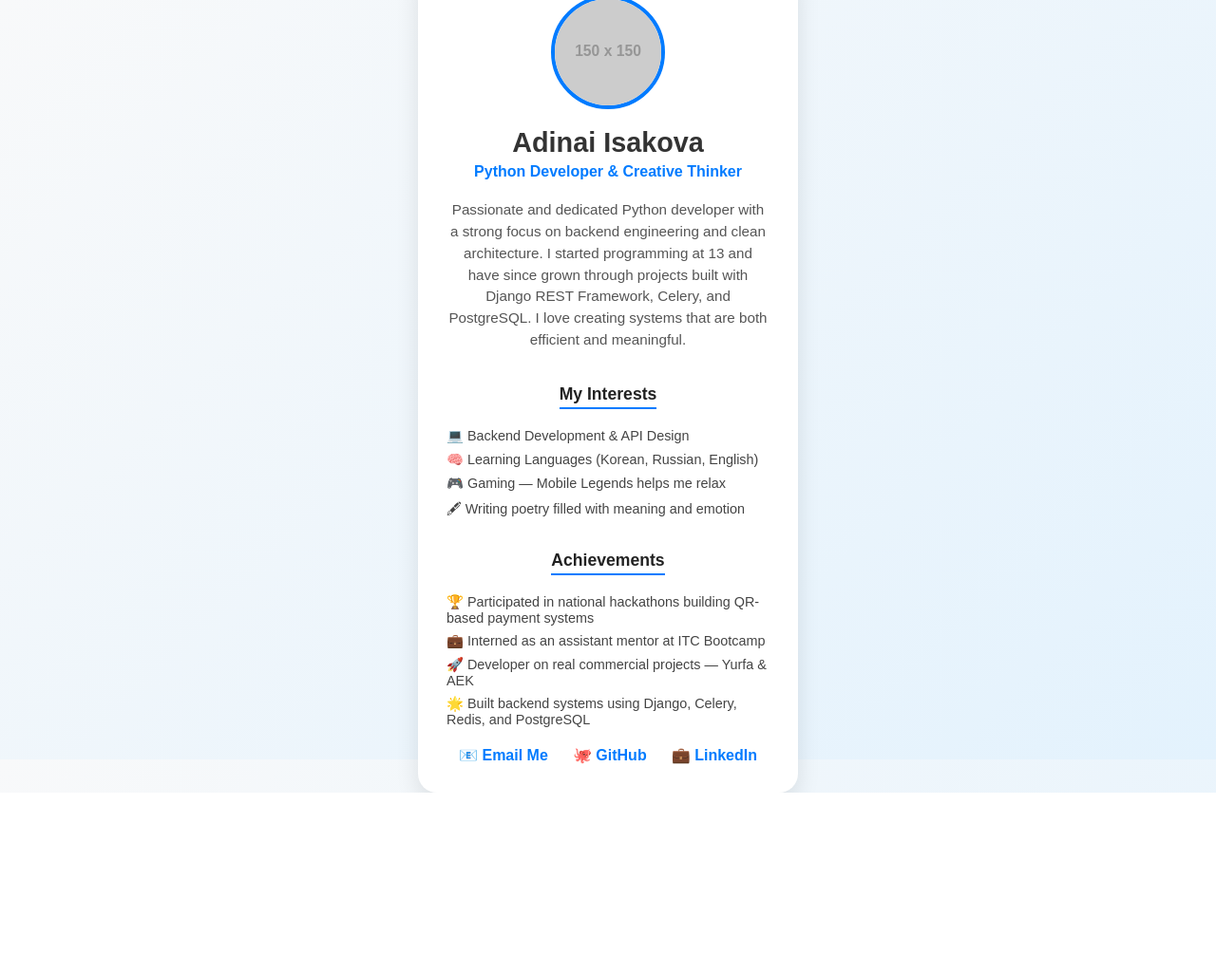
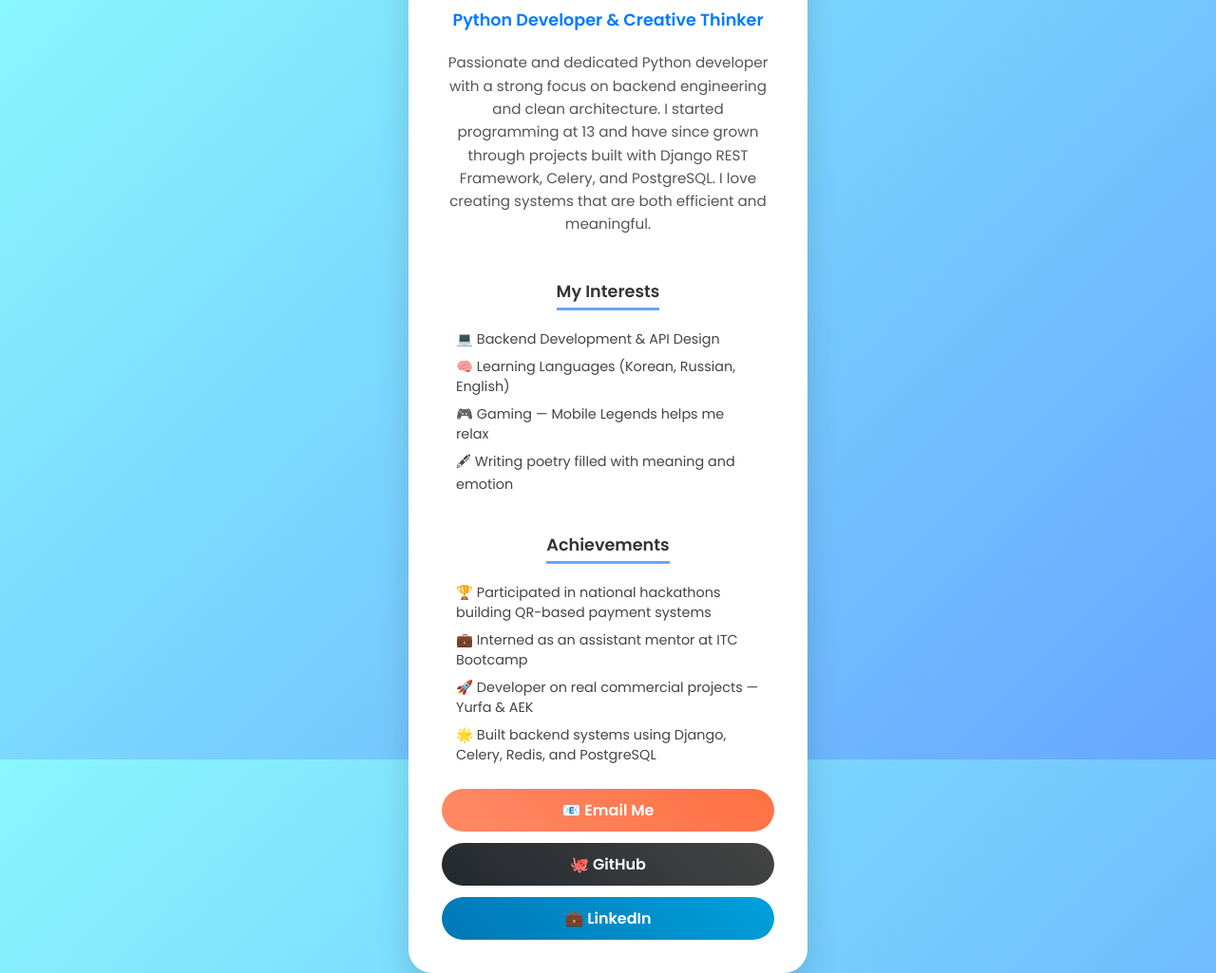
Before and after one commit to kimazatot/Web-page, a plain HTML site: page index.html in a window 1280 px wide. Shown: the whole page at 95% size. Before the commit the page ends 835 px from the top, so only its background shows below. Drawn offline with Linux system fonts and the light colour scheme; placeholder pictures from the web are drawn by us.

Commit message:
add some colors, to buttons and page

```diff
--- a/style.css
+++ b/style.css
@@ -1,3 +1,5 @@
+@import url('https://fonts.googleapis.com/css2?family=Poppins:wght@400;600&display=swap');
+
 * {
     margin: 0;
     padding: 0;
@@ -6,7 +8,7 @@
 }
 
 body {
-    background: linear-gradient(135deg, #f8f9fa, #e3f2fd);
+    background: linear-gradient(135deg, #89f7fe, #66a6ff);
     display: flex;
     justify-content: center;
     align-items: center;
@@ -15,36 +17,42 @@ body {
 
 .card {
     background-color: white;
-    border-radius: 20px;
-    box-shadow: 0 10px 25px rgba(0,0,0,0.1);
-    max-width: 400px;
-    padding: 30px;
+    border-radius: 25px;
+    box-shadow: 0 15px 35px rgba(0,0,0,0.15);
+    max-width: 420px;
+    padding: 35px;
     text-align: center;
-    transition: transform 0.3s ease, box-shadow 0.3s ease;
+    transition: transform 0.4s ease, box-shadow 0.4s ease;
+    animation: fadeIn 1.2s ease;
 }
 
 .card:hover {
-    transform: translateY(-8px);
-    box-shadow: 0 15px 30px rgba(0,0,0,0.15);
+    transform: translateY(-10px);
+    box-shadow: 0 20px 45px rgba(0,0,0,0.2);
 }
 
 .profile-image img {
-    width: 120px;
-    height: 120px;
+    width: 130px;
+    height: 130px;
     border-radius: 50%;
     object-fit: cover;
-    border: 4px solid #007bff;
+    border: 4px solid #66a6ff;
     margin-bottom: 15px;
+    transition: transform 0.4s ease;
+}
+
+.profile-image img:hover {
+    transform: rotate(5deg) scale(1.05);
 }
 
 .name {
-    font-size: 1.8em;
-    color: #333;
-    margin-bottom: 5px;
+    font-size: 1.9em;
+    color: #222;
+    font-weight: 600;
 }
 
 .title {
-    font-size: 1em;
+    font-size: 1.1em;
     color: #007bff;
     margin-bottom: 20px;
 }
@@ -52,17 +60,18 @@ body {
 .bio {
     color: #555;
     font-size: 0.95em;
-    margin-bottom: 20px;
-    line-height: 1.5;
+    margin-bottom: 25px;
+    line-height: 1.6;
 }
 
 .section-title {
-    color: #222;
+    color: #333;
     font-size: 1.1em;
-    margin: 15px 0 10px;
-    border-bottom: 2px solid #007bff;
+    margin: 20px 0 10px;
+    border-bottom: 3px solid #66a6ff;
     display: inline-block;
-    padding-bottom: 3px;
+    padding-bottom: 4px;
+    font-weight: 600;
 }
 
 .interests, .achievements {
@@ -70,26 +79,49 @@ body {
     text-align: left;
     color: #444;
     font-size: 0.9em;
-    margin: 10px 0 15px;
+    margin: 10px 0 20px;
+    padding: 0 15px;
 }
 
 .interests li, .achievements li {
     margin-bottom: 8px;
+    position: relative;
 }
 
 .social-links {
     display: flex;
-    justify-content: space-around;
-    margin-top: 20px;
+    flex-direction: column;
+    gap: 12px;
+    margin-top: 25px;
 }
 
-.social-links a {
+.btn {
+    display: inline-block;
     text-decoration: none;
-    color: #007bff;
-    font-weight: bold;
-    transition: color 0.3s;
+    padding: 10px 20px;
+    border-radius: 30px;
+    font-weight: 600;
+    color: white;
+    transition: transform 0.3s, box-shadow 0.3s;
 }
 
-.social-links a:hover {
-    color: #0056b3;
+.btn:hover {
+    transform: scale(1.07);
+    box-shadow: 0 5px 15px rgba(0,0,0,0.2);
 }
+
+.btn.email {
+    background: linear-gradient(45deg, #ff8a65, #ff7043);
+}
+
+.btn.github {
+    background: linear-gradient(45deg, #24292e, #444);
+}
+
+.btn.linkedin {
+    background: linear-gradient(45deg, #0077b5, #00a0dc);
+}
+
+@keyframes fadeIn {
+    from {opacity: 0; transform: translateY(20px);}
+    to {opacity: 1; transform: translateY(0);}
```
